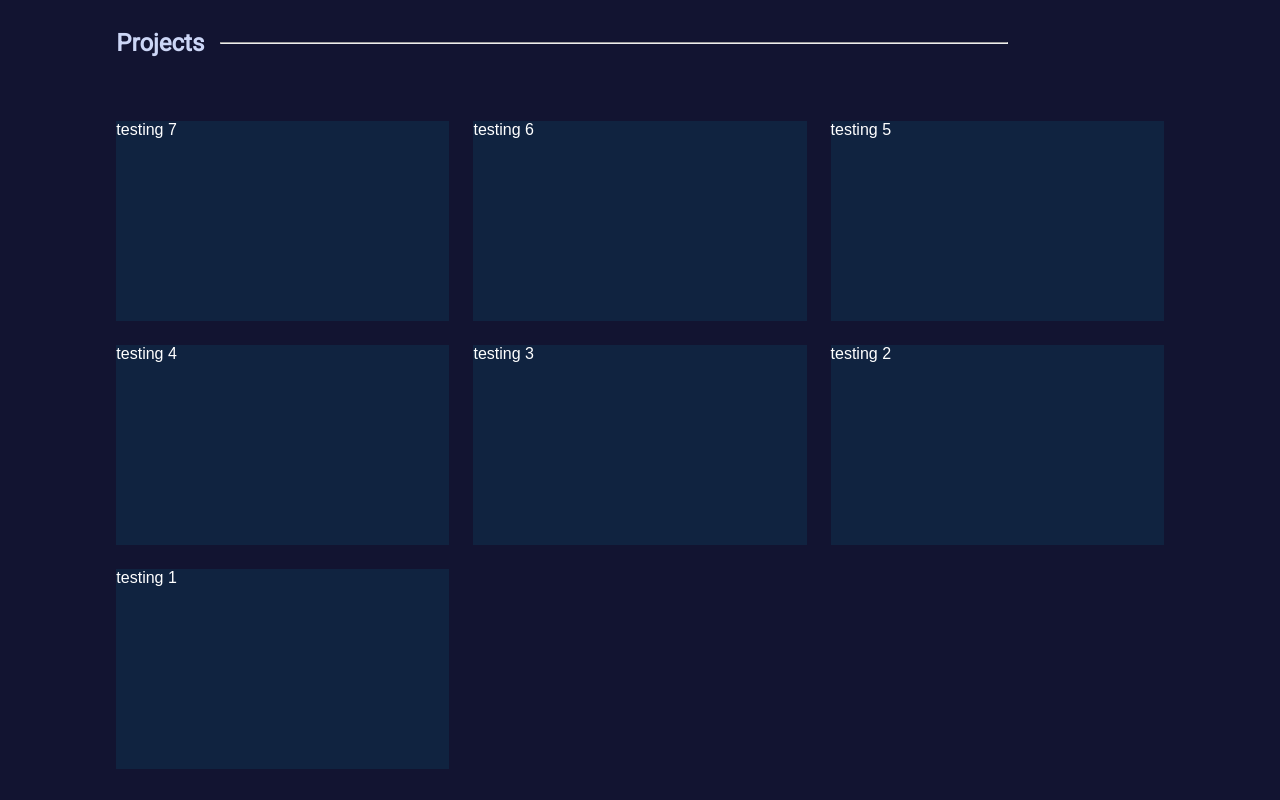
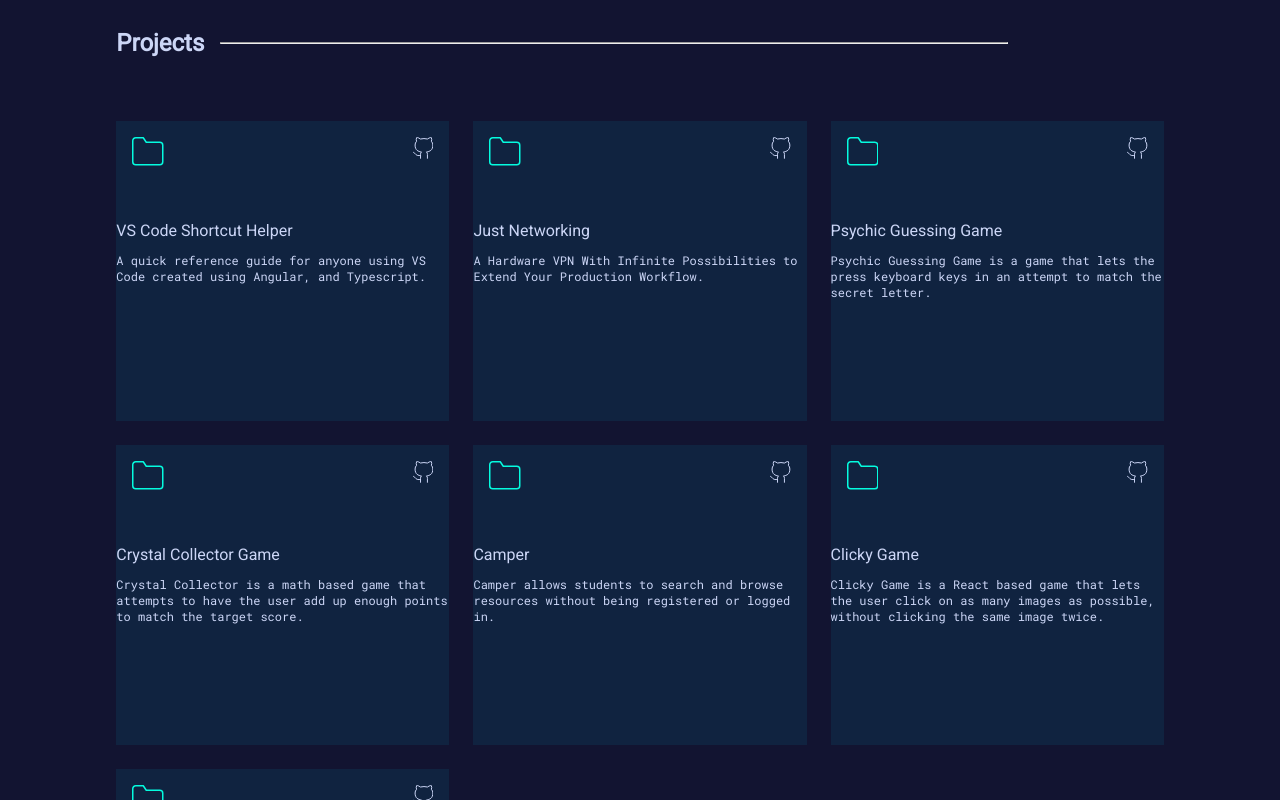
Before and after one commit to Cjstoney/portfolio_react, a React (Create React App) app: page / in a window 1280 px wide. Shown: the part 1220-2020 px from the top of the page. Before the commit the page ends 1989 px from the top, so only its background shows below. Built offline with nearby package versions, Linux system fonts and the light colour scheme.

Commit message:
feat:portfolio code

```diff
--- a/src/components/portfolio/portfolioCard/portfolioCard.css
+++ b/src/components/portfolio/portfolioCard/portfolioCard.css
@@ -0,0 +1,31 @@
+.portfolio-card {
+  display: grid;
+  grid-template-columns: repeat(3, 1fr);
+  grid-template-rows: repeat(3, 100px);
+}
+
+.folder-icon,
+.gh-outline {
+  grid-row: 1;
+  margin-top: 1rem;
+}
+.gh-outline {
+  grid-column: 3;
+  justify-self: end;
+  margin-right: 1rem;
+}
+.folder-icon {
+  justify-self: start;
+  margin-left: 1rem;
+}
+.proj-title {
+  grid-row: 2;
+  grid-column: span 3;
+  font-family: var(--default-font);
+  color: var(--header-color);
+}
+div.proj-description {
+  font-family: var(--accent-font);
+  font-size: 0.75rem;
+  margin-top: 0.75rem;
+}
--- a/src/components/portfolio/portfolioCard/portfolioCard.js
+++ b/src/components/portfolio/portfolioCard/portfolioCard.js
@@ -1,9 +1,16 @@
 import React from "react";
+import "./portfolioCard.css";
+import { GithubSVGOutlineComponent, FolderIconComponent } from "../../index";
 
 function PortfolioCard({ className, index, card }) {
   return (
     <div className={className} key={index}>
-      testing {card.id}
+      <FolderIconComponent className="folder-icon" />
+      <GithubSVGOutlineComponent className="gh-outline" />
+      <div className="proj-title">
+        {card.projName}
+        <div className="proj-description">{card.description}</div>
+      </div>
     </div>
   );
 }
```
